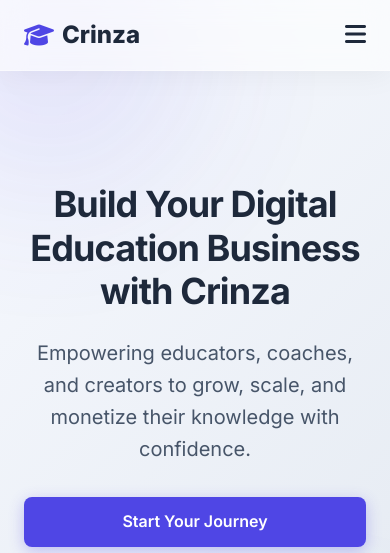
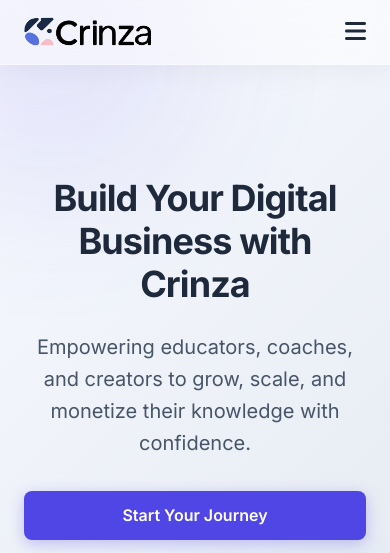
Before and after one commit to Dammrow/Crinza, a Flask app: page / in a window 390 px wide; the page is wider, and only the part inside the window is pictured. Shown: the top 553 px of that part. Run offline with Flask 3, Linux system fonts and the light colour scheme.

Commit message:
added logo

```diff
--- a/static/styles.css
+++ b/static/styles.css
@@ -179,7 +179,7 @@ p {
     top: 0;
     left: 0;
     width: 100%;
-    background: rgba(255, 255, 255, 0.6);
+    background: rgba(255, 255, 255, 0.473);
     backdrop-filter: var(--glass-blur);
     -webkit-backdrop-filter: var(--glass-blur);
     z-index: 1000;
@@ -194,18 +194,16 @@ p {
     justify-content: space-between;
     align-items: center;
 }
-
 .logo {
-    font-size: 1.5rem;
-    font-weight: 800;
-    color: var(--text-main);
     display: flex;
     align-items: center;
-    gap: 0.5rem;
 }
 
-.logo i {
-    color: var(--primary);
+.logo img {
+    height: 40px;
+    width: auto;
+    object-fit: contain;
+
 }
 
 .nav-links {
@@ -739,6 +754,9 @@ form button[type="submit"]:hover {
         border-left: 1px solid rgba(255, 255, 255, 0.5);
     }
 
+    .logo img {
+        height: 32px;
+    }
     .nav-links.active {
         right: 0;
     }
--- a/templates/index.html
+++ b/templates/index.html
@@ -18,8 +18,7 @@
     <nav class="navbar">
         <div class="container">
             <a href="#" class="logo">
-                <i class="fa-solid fa-graduation-cap"></i>
-                <span>Crinza</span>
+                <img src="{{url_for('static', filename='assets/logo.png')}}" alt="Logo">
             </a>
 
             <button class="hamburger" aria-label="Toggle menu">
@@ -40,7 +39,7 @@
     <section id="home" class="hero">
         <div class="container">
             <div class="hero-content">
-                <h1>Build Your Digital Education Business with Crinza</h1>
+                <h1>Build Your Digital Business with Crinza</h1>
                 <p class="hero-subtitle">
                     Empowering educators, coaches, and creators to grow, scale, and monetize their knowledge with
                     confidence.
@@ -52,7 +51,8 @@
                 </div>
             </div>
             <div class="hero-image">
-                <img src="{{url_for('static', filename='assets/hero3.jpg')}}" alt="Student learning on laptop 3D illustration">
+                <img src="{{url_for('static', filename='assets/hero3.jpg')}}"
+                    alt="Student learning on laptop 3D illustration">
             </div>
         </div>
     </section>
@@ -171,7 +171,8 @@
                         and growing with purpose."
                     </p>
                     <div class="testimonial-author">
-                        <img src="{{url_for('static', filename='assets/test_one.png')}}" alt="Sarah Johnson - Design Instructor" class="author-image">
+                        <img src="{{url_for('static', filename='assets/test_one.png')}}"
+                            alt="Sarah Johnson - Design Instructor" class="author-image">
                         <div class="author-info">
                             <h4>Sarah Johnson</h4>
                             <p>Design Instructor, 50k+ students</p>
@@ -186,7 +187,8 @@
                         without unnecessary complexity."
                     </p>
                     <div class="testimonial-author">
-                        <img src="{{ url_for('static', filename='assets/test_two.png') }}" alt="David Chen - Coding Bootcamp Founder" class="author-image">
+                        <img src="{{ url_for('static', filename='assets/test_two.png') }}"
+                            alt="David Chen - Coding Bootcamp Founder" class="author-image">
                         <div class="author-info">
                             <h4>David Chen</h4>
                             <p>Coding Bootcamp Founder</p>
@@ -216,8 +218,9 @@
             <div class="footer-grid">
                 <div class="footer-col">
                     <div class="footer-logo">
-                        <i class="fa-solid fa-graduation-cap"></i>
-                        <span>Crinza</span>
+                        <a href="#" class="logo">
+                            <img src="{{url_for('static', filename='assets/logo.png')}}" alt="Logo">
+                        </a>
                     </div>
                     <p>
                         Empowering educators and creators to build their identity, grow their presence, and create
--- a/templates/register.html
+++ b/templates/register.html
@@ -12,7 +12,7 @@
 <body>
 
     <div class="register-wrapper">
-        <div class="form-container">
+        <div class="form-container reveal">
 
             <form action="/register" method="POST">
 
@@ -55,5 +55,7 @@
         </div>
     </div>
 
+    <!-- App Scripts -->
+    <script src="{{ url_for('static', filename='script.js') }}"></script>
 </body>
 </html>
```
Also changed, not shown: other parts of static/styles.css (+28 -11 lines), static/assets/logo.png (added).
